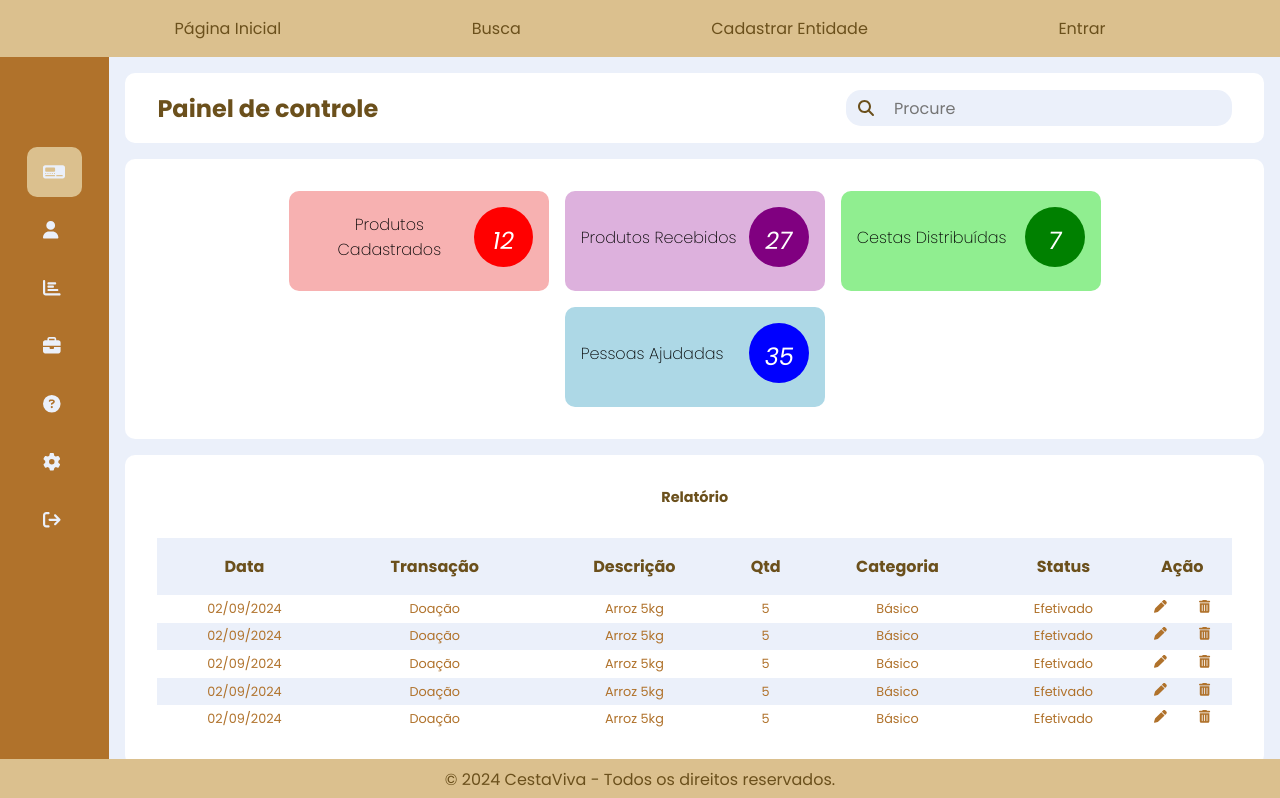
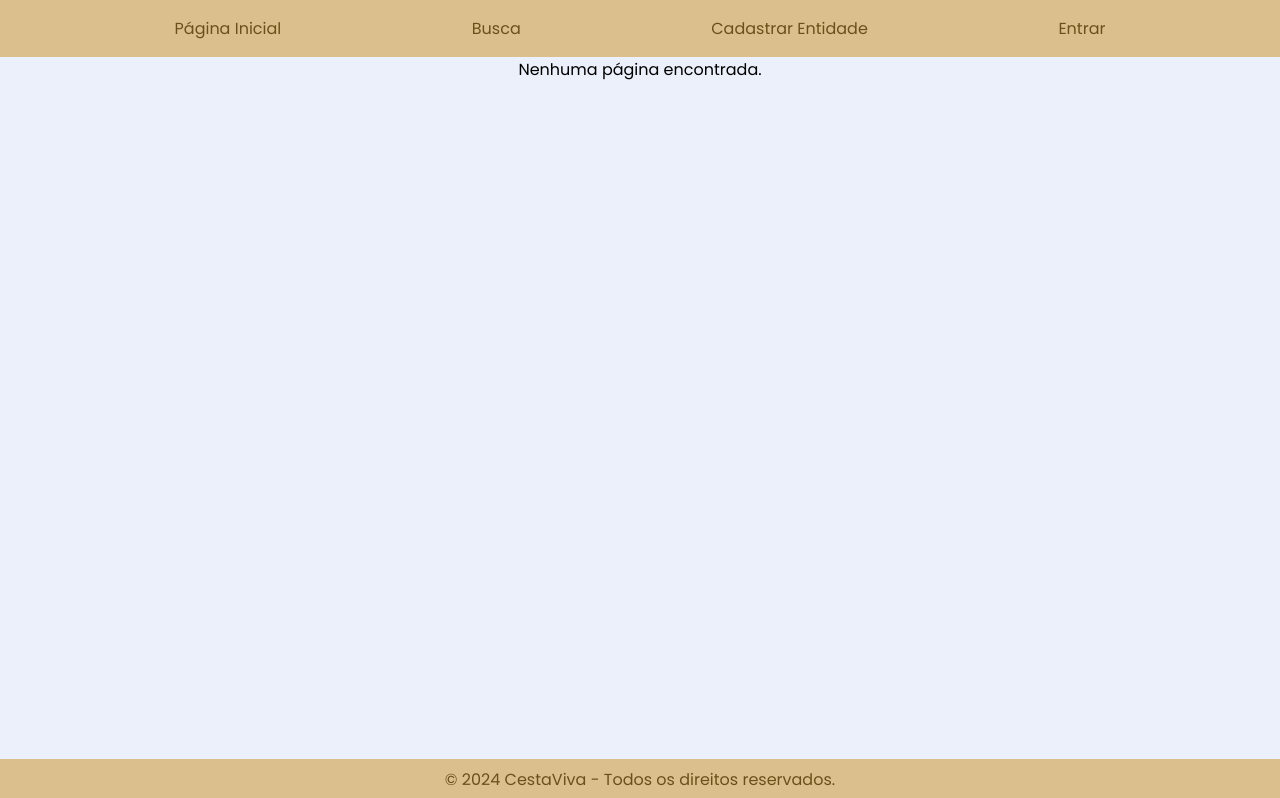
Before and after one commit to Amicuchi/CestaViva, a React (Vite) app: page /dashboard-entidade in a window 1280 px wide. Shown: the top 798 px of the page. Built offline with nearby package versions, Linux system fonts and the light colour scheme.

Commit message:
Atualização das rotas

```diff
--- a/src/App.jsx
+++ b/src/App.jsx
@@ -1,9 +1,45 @@
-import AppRoutes from './routes/AppRoutes';
+import { BrowserRouter as Router, Route, Routes } from 'react-router-dom';
+
+import Home from './pages/Home'
+import Login from './pages/Login';
+import CadastroEntidade from './pages/CadastroEntidade';
+import Dashboard from './pages/Dashboard';
+import Busca from './pages/Busca';
+
+import Navbar from './components/Navbar';
+import Footer from './components/Footer';
+
+import DashboardHome from './components/dashboardComponents/DashboardHome'
+import DashboardUser from './components/dashboardComponents/DashboardUser'
+import Estatisticas from './components/dashboardComponents/Estatisticas'
+import Cestas from './components/dashboardComponents/Cestas'
+import FAQ from './components/dashboardComponents/FAQ'
+import Support from './components/dashboardComponents/Support'
+import Settings from './components/dashboardComponents/Settings'
 
 export default function App() {
     return (
-        <div className="App">
-            <AppRoutes />
-        </div>
+        <Router>
+            <Navbar />
+            <Routes>
+                <Route path="/" element={<Home />} />
+                <Route path="/login" element={<Login />} />
+                <Route path="/busca" element={<Busca />} />
+                <Route path="/cadastro-entidade" element={<CadastroEntidade />} />
+
+                <Route path="/dashboard" element={<Dashboard />}>
+                    <Route path="dashboardhome" element={<DashboardHome />} />
+                    <Route path="perfil" element={<DashboardUser />} />
+                    <Route path="estatisticas" element={<Estatisticas />} />
+                    <Route path="cestas" element={<Cestas />} />
+                    <Route path="faq" element={<FAQ />} />
+                    <Route path="suporte" element={<Support />} />
+                    <Route path="configuracoes" element={<Settings />} />
+                </Route>
+
+                <Route path="*" element={<div>Nenhuma página encontrada.</div>} />
+            </Routes>
+            <Footer />
+        </Router>
     );
 }
--- a/src/components/ModalTermo.jsx
+++ b/src/components/ModalTermo.jsx
@@ -61,7 +61,10 @@ export default function ModalTermo({ open, handleClose }) {
                     <hr />
                 </div>
 
-                <Button onClick={handleClose} className="modal-button ButtonTotal" variant="contained" color="primary">
+                <Button
+                    onClick={handleClose}
+                    className="ButtonTotal"
+                    variant="contained">
                     Fechar
                 </Button>
             </Box>
--- a/src/components/Navbar.jsx
+++ b/src/components/Navbar.jsx
@@ -7,7 +7,6 @@ export default function Navbar() {
                 <li><Link to="/">Página Inicial</Link></li>
                 <li><Link to="/busca">Busca</Link></li>
                 <li><Link to="/cadastro-entidade">Cadastrar Entidade</Link></li>
-                {/* <li><Link to="/cadastro-doador">Cadastrar Doador</Link></li> */}
                 <li><Link to="/login">Entrar</Link></li>
             </ul>
         </nav>
--- a/src/components/dashboardComponents/DashboardHeader.jsx
+++ b/src/components/dashboardComponents/DashboardHeader.jsx
@@ -10,11 +10,9 @@ export default function DashboardHeader() {
                     <div className="header--title">
                         <h2>Painel de controle</h2>
                     </div>
-                    <div className="user--info">
-                        <div className="search--box">
-                            <FontAwesomeIcon icon={faMagnifyingGlass} className='search--icon'/>
-                            <input type="text" placeholder='Procure' className='input--dashboard'/>
-                        </div>
+                    <div className="search--box">
+                        <FontAwesomeIcon icon={faMagnifyingGlass} className='search--icon' />
+                        <input type="text" placeholder='Procure' className='input--dashboard' />
                     </div>
                 </div>
             </div>
--- a/src/components/dashboardComponents/DashboardHome.jsx
+++ b/src/components/dashboardComponents/DashboardHome.jsx
@@ -2,16 +2,12 @@
 // Quando o usuário entra no Dashboard, essa é a primeira tela que ele deve ver.
 
 import DashboardCards from "./DashboardCards";
-import DashboardSidebar from "./DashboardSidebar";
 import DashboardTable from "./DashboardTable";
-import DashboardHeader from "./DashboardHeader";
 
 export default function DashboardHome() {
     return (
         <div className="dashboard-container">
-            <DashboardSidebar />
             <div className="dashboard-content">
-                <DashboardHeader />
                 <DashboardCards />
                 <DashboardTable />
             </div>
--- a/src/components/dashboardComponents/DashboardSidebar.jsx
+++ b/src/components/dashboardComponents/DashboardSidebar.jsx
@@ -16,37 +16,37 @@ export default function DashboardSidebar() {
         <aside className="sidebar">
             <ul className="menu">
                 <li className='active'>
-                    <Link to="/dashboard-entidade">
+                    <Link to="dashboardhome">
                         <FontAwesomeIcon icon={faTachographDigital} className="fas" />
                         <span>Dashboard</span>
                     </Link>
                 </li>
                 <li>
-                    <Link to="/perfil">
+                    <Link to="perfil">
                         <FontAwesomeIcon icon={faUser} className="fas" />
                         <span>Perfil</span>
                     </Link>
                 </li>
                 <li>
-                    <Link to="/estatisticas">
+                    <Link to="estatisticas">
                         <FontAwesomeIcon icon={faChartBar} className="fas" />
                         <span>Estatísticas</span>
                     </Link>
                 </li>
                 <li>
-                    <Link to="/cestas">
+                    <Link to="cestas">
                         <FontAwesomeIcon icon={faBriefcase} className="fas" />
                         <span>Cestas</span>
                     </Link>
                 </li>
                 <li>
-                    <Link to="/faq">
+                    <Link to="faq">
                         <FontAwesomeIcon icon={faCircleQuestion} className="fas" />
                         <span>FAQ</span>
                     </Link>
                 </li>
                 <li>
-                    <Link to="/configuracoes">
+                    <Link to="configuracoes">
                         <FontAwesomeIcon icon={faGear} className="fas" />
                         <span>Configurações</span>
                     </Link>
--- a/src/pages/Dashboard.jsx
+++ b/src/pages/Dashboard.jsx
@@ -1,17 +1,7 @@
-import { Routes, Route } from 'react-router-dom';
+import { Outlet } from 'react-router-dom';
 
 import DashboardHeader from "../components/dashboardComponents/DashboardHeader";
-import DashboardCards from "../components/dashboardComponents/DashboardCards";
 import DashboardSidebar from "../components/dashboardComponents/DashboardSidebar";
-import DashboardTable from "../components/dashboardComponents/DashboardTable";
-
-import DashboardHome from '../components/dashboardComponents/DashboardHome';
-import DashboardUser from "../components/dashboardComponents/User";
-import Estatisticas from '../components/dashboardComponents/Estatisticas';
-import FAQ from "../components/dashboardComponents/FAQ";
-import Cestas from "../components/dashboardComponents/Cestas";
-import Support from "../components/dashboardComponents/Support";
-import Settings from "../components/dashboardComponents/Settings";
 
 export default function Dashboard() {
     return (
@@ -19,18 +9,7 @@ export default function Dashboard() {
             <DashboardSidebar />
             <div className="dashboard-content">
                 <DashboardHeader />
-                <DashboardCards />
-                <DashboardTable />
-                <Routes>
-                    <Route path="/dashboard-entidade" element={<DashboardHome />} />
-                    <Route path="/perfil" element={<DashboardUser />} />
-                    <Route path="/estatisticas" element={<Estatisticas />} />
-                    <Route path="/cestas" element={<Cestas />} />
-                    <Route path="/faq" element={<FAQ />} />
-                    <Route path="/suporte" element={<Support />} />
-                    <Route path="/configuracoes" element={<Settings />} />
-                    <Route path="*" element={<DashboardCards />} />
-                </Routes>
+                <Outlet />
             </div>
         </div>
     );
--- a/src/pages/Login.jsx
+++ b/src/pages/Login.jsx
@@ -12,7 +12,7 @@ export default function Login() {
         const isEntidade = true; // Simulação, verificar a partir da API
 
         if (isEntidade) {
-            navigate('/dashboard-entidade');
+            navigate('/dashboard');
         } else {
             navigate('/busca');
         }
--- a/src/routes/AppRoutes.jsx
+++ /dev/null
@@ -1,26 +0,0 @@
-import { BrowserRouter as Router, Route, Routes } from 'react-router-dom';
-import Home from '../pages/Home'
-import Login from '../pages/Login';
-import CadastroEntidade from '../pages/CadastroEntidade';
-// import CadastroDoador from '../pages/CadastroDoador';
-import Dashboard from '../pages/Dashboard';
-import Busca from '../pages/Busca';
-import Navbar from '../components/Navbar';
-import Footer from '../components/Footer';
-
-export default function AppRoutes() {
-    return (
-        <Router>
-            <Navbar />
-            <Routes>
-                <Route path="/" element={<Home />} />
-                <Route path="/login" element={<Login />} />
-                <Route path="/busca" element={<Busca />} />
-                <Route path="/cadastro-entidade" element={<CadastroEntidade />} />
-                {/* <Route path="/cadastro-doador" element={<CadastroDoador />} /> */}
-                <Route path="/dashboard-entidade" element={<Dashboard />} />
-            </Routes>
-            <Footer />
-        </Router>
-    );
-}
```
Also changed, not shown: src/components/dashboardComponents/DashboardUser.jsx (renamed from src/components/dashboardComponents/User.jsx).
